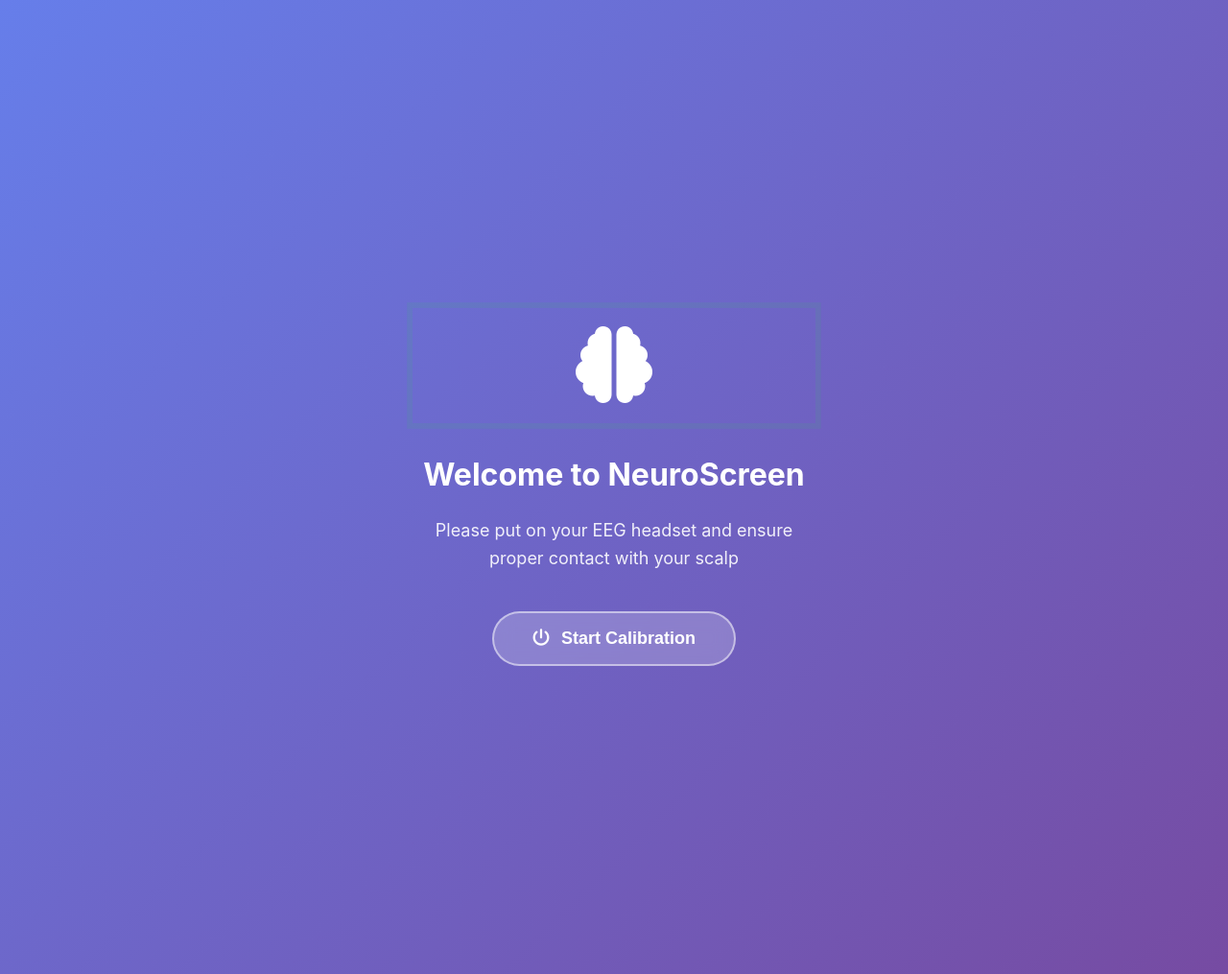
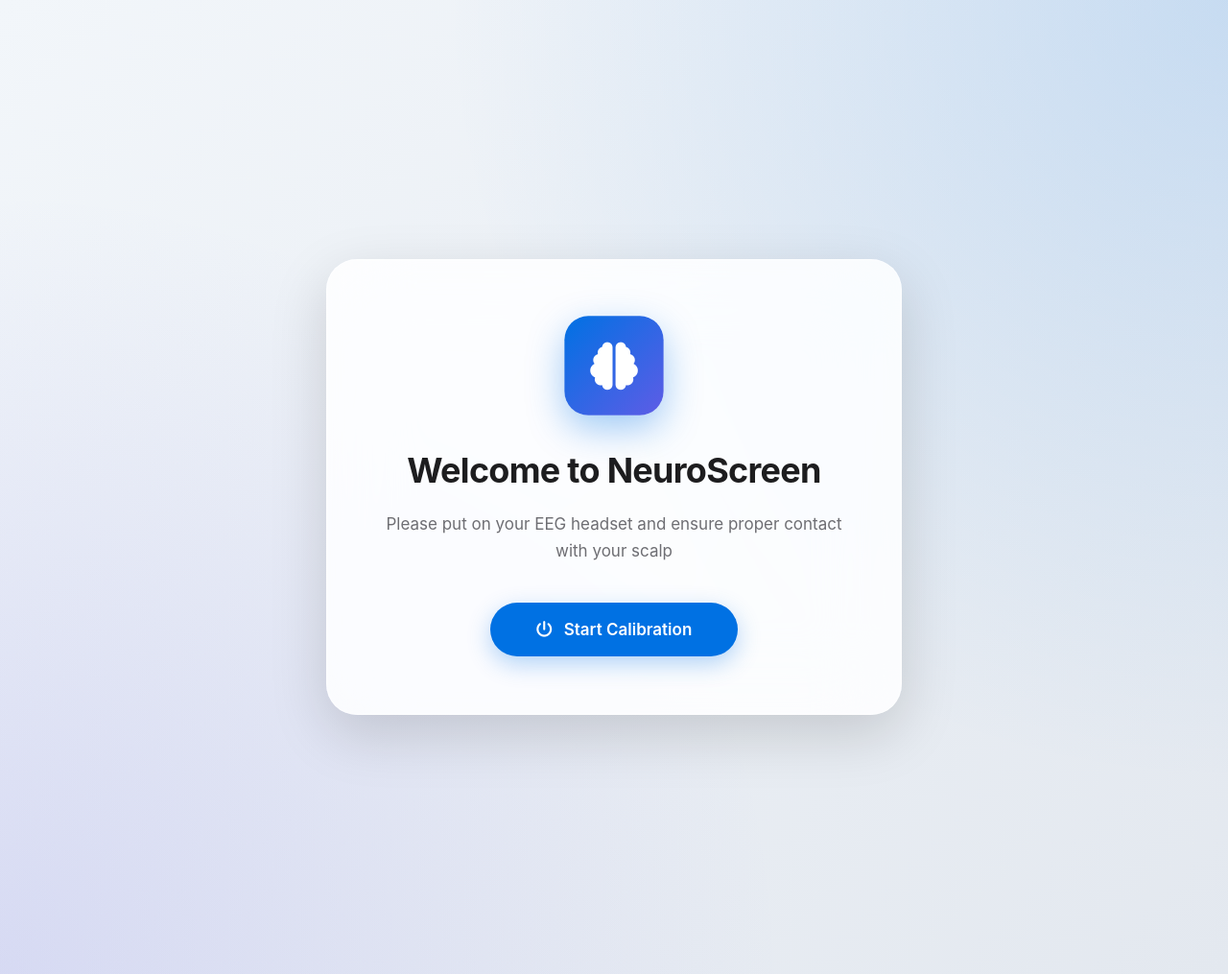
Before and after one commit to hasan0v/Neuroscreen, a Flask app: page / in a window 1280 px wide. Shown: the whole page at 96% size. Run offline with Flask 3, Linux system fonts and the light colour scheme; data comes from the database, SQL or seed files in the repository; data that the repository does not hold is empty.

Commit message:
Enhance startup overlay and calibration logic for improved user experience

```diff
--- a/static/css/style.css
+++ b/static/css/style.css
@@ -916,12 +916,15 @@
   left: 0;
   right: 0;
   bottom: 0;
-  background: linear-gradient(135deg, #667eea 0%, #764ba2 100%);
+  background: radial-gradient(circle at top right, rgba(0, 113, 227, 0.15), transparent 50%),
+              radial-gradient(circle at bottom left, rgba(94, 92, 230, 0.15), transparent 50%),
+              linear-gradient(135deg, #f2f6fa 0%, #e3e8ef 100%);
   z-index: 10000;
   display: flex;
   align-items: center;
   justify-content: center;
   animation: fadeIn 0.5s ease;
+  font-family: -apple-system, BlinkMacSystemFont, "SF Pro Text", "Segoe UI", Roboto, sans-serif;
 }
 
 .startup-overlay.fade-out {
@@ -930,70 +933,99 @@
 
 .startup-content {
   text-align: center;
-  color: white;
-  max-width: 500px;
-  padding: 40px;
+  max-width: 600px;
+  padding: 60px;
+  background: rgba(255, 255, 255, 0.85);
+  backdrop-filter: blur(40px) saturate(180%);
+  -webkit-backdrop-filter: blur(40px) saturate(180%);
+  border-radius: 32px;
+  box-shadow: 0 20px 60px rgba(0, 0, 0, 0.15);
+  border: 1px solid rgba(255, 255, 255, 0.6);
 }
 
 .startup-icon {
-  font-size: 80px;
-  margin-bottom: 30px;
-  animation: pulse 2s infinite;
+  width: 100px;
+  height: 100px;
+  margin: 0 auto 32px;
+  background: linear-gradient(135deg, #0071e3 0%, #5e5ce6 100%);
+  border-radius: 24px;
+  display: flex;
+  align-items: center;
+  justify-content: center;
+  font-size: 48px;
+  color: white;
+  animation: pulse-icon 2s ease-in-out infinite;
+  box-shadow: 0 10px 30px rgba(0, 113, 227, 0.3);
+}
+
+@keyframes pulse-icon {
+  0%, 100% { transform: scale(1); box-shadow: 0 10px 30px rgba(0, 113, 227, 0.3); }
+  50% { transform: scale(1.05); box-shadow: 0 15px 40px rgba(0, 113, 227, 0.4); }
 }
 
 .startup-content h2 {
-  font-size: 32px;
+  font-size: 36px;
   font-weight: 700;
-  margin-bottom: 20px;
-  color: white;
+  margin-bottom: 16px;
+  color: var(--text-primary);
+  letter-spacing: -0.02em;
 }
 
 .startup-content p {
-  font-size: 18px;
+  font-size: 17px;
   line-height: 1.6;
   margin-bottom: 40px;
-  color: rgba(255, 255, 255, 0.9);
+  color: var(--text-secondary);
+  font-weight: 400;
 }
 
 .startup-btn {
-  background: rgba(255, 255, 255, 0.2);
-  backdrop-filter: blur(10px);
-  border: 2px solid rgba(255, 255, 255, 0.5);
+  background: var(--primary-color);
+  border: none;
   color: white;
-  padding: 16px 40px;
-  border-radius: 50px;
-  font-size: 18px;
+  padding: 18px 48px;
+  border-radius: 999px;
+  font-size: 17px;
   font-weight: 600;
   cursor: pointer;
-  transition: all 0.3s ease;
+  transition: all 0.3s cubic-bezier(0.25, 1, 0.5, 1);
   display: inline-flex;
   align-items: center;
   gap: 12px;
+  box-shadow: 0 8px 24px rgba(0, 113, 227, 0.3);
+  font-family: inherit;
 }
 
 .startup-btn:hover {
-  background: rgba(255, 255, 255, 0.3);
-  transform: translateY(-2px);
-  box-shadow: 0 10px 30px rgba(0, 0, 0, 0.2);
+  background: #0077ed;
+  transform: translateY(-2px) scale(1.02);
+  box-shadow: 0 12px 32px rgba(0, 113, 227, 0.4);
+}
+
+.startup-btn:active {
+  transform: translateY(0) scale(0.98);
 }
 
 .startup-status {
-  margin-bottom: 30px;
+  margin-bottom: 40px;
+  margin-top: 40px;
 }
 
 .startup-status p {
   margin-bottom: 0;
-  font-size: 16px;
+  font-size: 17px;
+  color: var(--text-primary);
+  font-weight: 500;
 }
 
 .calibration-spinner {
-  width: 50px;
-  height: 50px;
-  border: 4px solid rgba(255, 255, 255, 0.3);
-  border-top-color: white;
+  width: 60px;
+  height: 60px;
+  border: 4px solid rgba(0, 113, 227, 0.1);
+  border-top-color: var(--primary-color);
   border-radius: 50%;
-  animation: spin 1s linear infinite;
-  margin: 0 auto 20px;
+  animation: spin 0.8s linear infinite;
+  margin: 0 auto 24px;
 }
 
 @keyframes spin {
--- a/templates/index.html
+++ b/templates/index.html
@@ -326,10 +326,11 @@
         function runStep() {
           if (currentStep < steps.length) {
             calibrationText.textContent = steps[currentStep].text;
+            const currentDuration = steps[currentStep].duration;
+            currentStep++;
             setTimeout(() => {
-              currentStep++;
               runStep();
-            }, steps[currentStep - 1].duration);
+            }, currentDuration);
           } else {
             // Calibration complete
             calibrationText.textContent = 'Calibration successful!';
```
